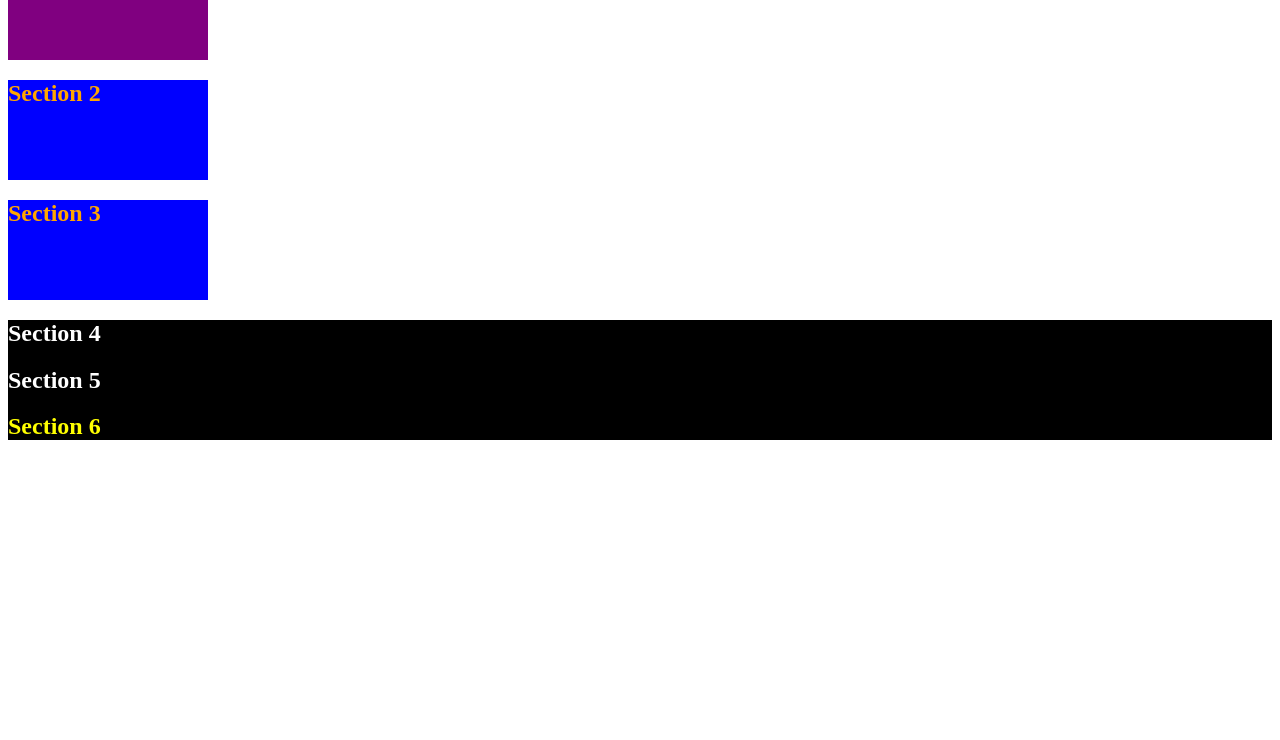
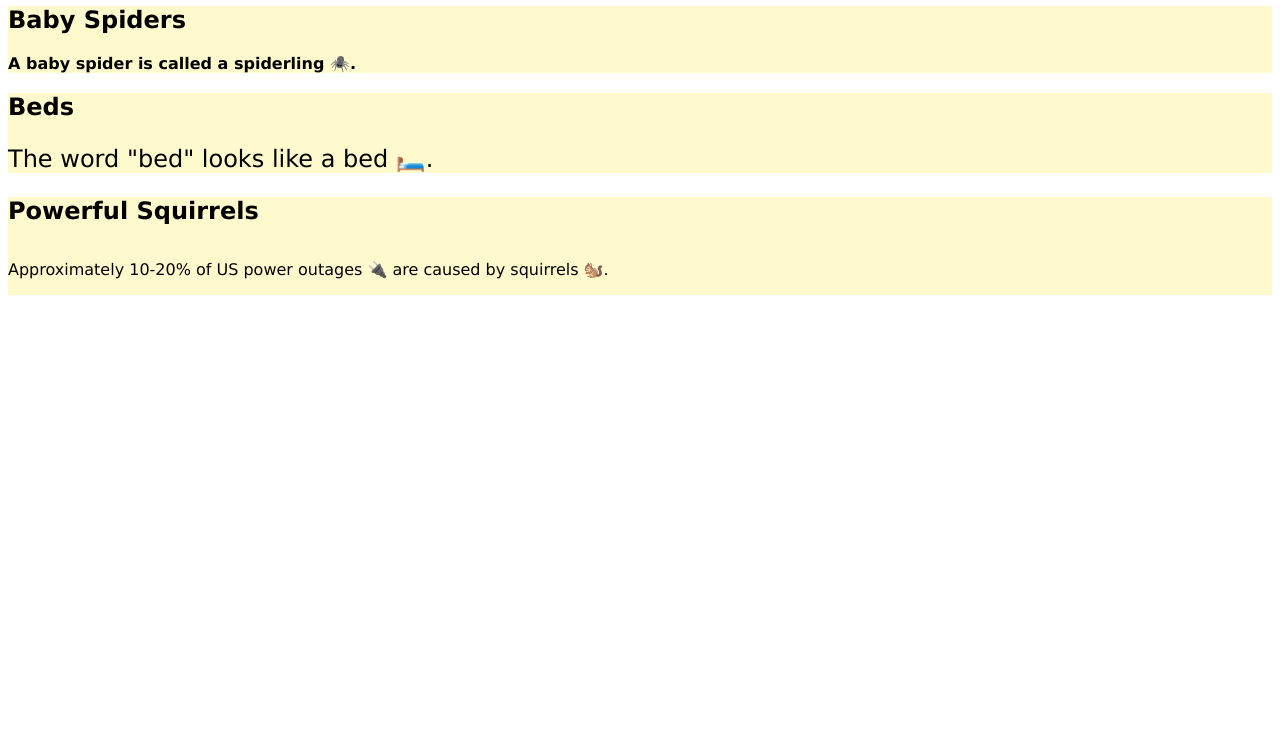
Before and after one commit to DiegoAR98/first-day-repo-myself, a plain HTML site: page index.html in a window 1280 px wide. Shown: the part 60-800 px from the top of the page. Drawn offline with Linux system fonts and the light colour scheme.

Commit message:
learn the difference id and class

```diff
--- a/assets/css/style.css
+++ b/assets/css/style.css
@@ -1,24 +1,29 @@
 .lesson {
-  width: 200px;
-  height: 100px;
+  background-color: #fffacd; /* Set background color to #fffacd */
+  font-family: "Lucida Sans Unicode", "Lucida Grande", sans-serif; /* Set font family */
 }
 
-.section-blue {
-background-color: blue; color: orange;
+/* Style for the fact-1 paragraph */
+#fact-1 {
+  font-weight: bolder; /* Make the text bold */
+}
+.fact-1 {
+  font-weight: bold; /* Make the text bold */
+}
+/* Style for the fact-2 paragraph */
+#fact-2 {
+  font-size: 24px; /* Set font size to 24 pixels */
 }
 
-.container {
-background-color: black;
+/* Style for the fact-3 paragraph */
+#fact-3 {
+  line-height: 50px; /* Set line height to 50 pixels */
 }
 
-#section-1 {
-  background-color: purple; color: yellow;
+section {
+  background-color: #fffacd; /* Set background color to #fffacd */
+  font-family: "Lucida Sans Unicode", "Lucida Grande", sans-serif; /* Set font family */
 }
-
-#section-6 {
-color: yellow;
+.title {
+  font-weight: bolder; /* Make the text bold */
 }
-
-#section-4 { color: white;}
-
-#section-5 { color: white;}
--- a/index.html
+++ b/index.html
@@ -1,37 +1,28 @@
-
-<!DOCTYPE html>
-<html lang="en-US"><head>
+<html lang="en-us"><head>
   <meta charset="UTF-8">
-    <title>Colors</title>
+  <title>Units and Fonts</title>
   <link rel="stylesheet" href="assets/css/style.css" />
 </head>
 
 <body>
-    <section class="lesson" id="section-1">
-      <h2>Section 1</h2>
+  <header>
+    <h1 id fact-1>Fun Facts</h1>
+  </header>
+
+  <section class="lesson">
+    <h2 class="title">Baby Spiders</h2>
+    <p class="fact-1">A baby spider is called a spiderling 🕷️. </p>
   </section>
 
-    <section class="lesson section-blue">
-      <h2>Section 2</h2>
+  <section class="lesson">
+    <h2 class="title">Beds</h2>
+    <p id="fact-2">The word "bed" looks like a bed 🛏️.</p>
   </section>
 
-    <section class="lesson section-blue">
-      <h2>Section 3</h2>
+  <section class="lesson">
+    <h2 class="title">Powerful Squirrels</h2>
+    <p id="fact-3">Approximately 10-20% of US power outages 🔌 are caused by squirrels 🐿️.</p>
   </section>
-
-    <div class="container">
-      <section id="section-4">
-        <h2>Section 4</h2>
-      </section>
-
-      <section id="section-5">
-        <h2>Section 5</h2>
-      </section>
-
-      <section id="section-6">
-        <h2>Section 6</h2>
-      </section>
-    </div>
 
 
 
```
Lines whose indentation alone changed are shown as unchanged.
